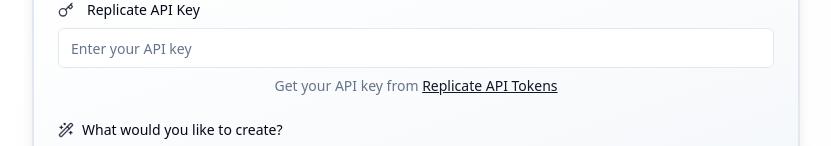
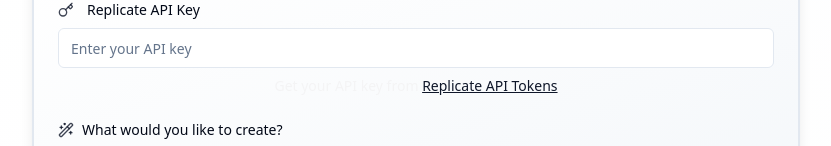
Before and after one commit to NExPlain/d-9709, a React (Vite) app: page / in a window 1280 px wide. Shown: the part 223-369 px from the top of the page, without its empty margins (224-1055 px from the left). Built offline with nearby package versions, Linux system fonts and the light colour scheme.

Commit message:
Visual edit in Lovable
Edited UI in Lovable

```diff
--- a/src/components/ImageGenerator.tsx
+++ b/src/components/ImageGenerator.tsx
@@ -60,7 +60,7 @@ export const ImageGenerator = () => {
                 </Label>
               </div>
               <Input id="apiKey" type="password" value={apiKey} onChange={e => updateApiKey(e.target.value)} placeholder="Enter your API key" className="w-full transition-all focus:ring-2 focus:ring-primary/30" />
-              <p className="text-sm text-muted-foreground mt-1 mx-0">
+              <p className="text-sm text-muted-foreground mt-1 mx-0 text-zinc-100">
                 Get your API key from{' '}
                 <a href="https://replicate.com/account/api-tokens" target="_blank" rel="noopener noreferrer" className="text-primary underline hover:no-underline font-medium transition-all">
                   Replicate API Tokens
```
